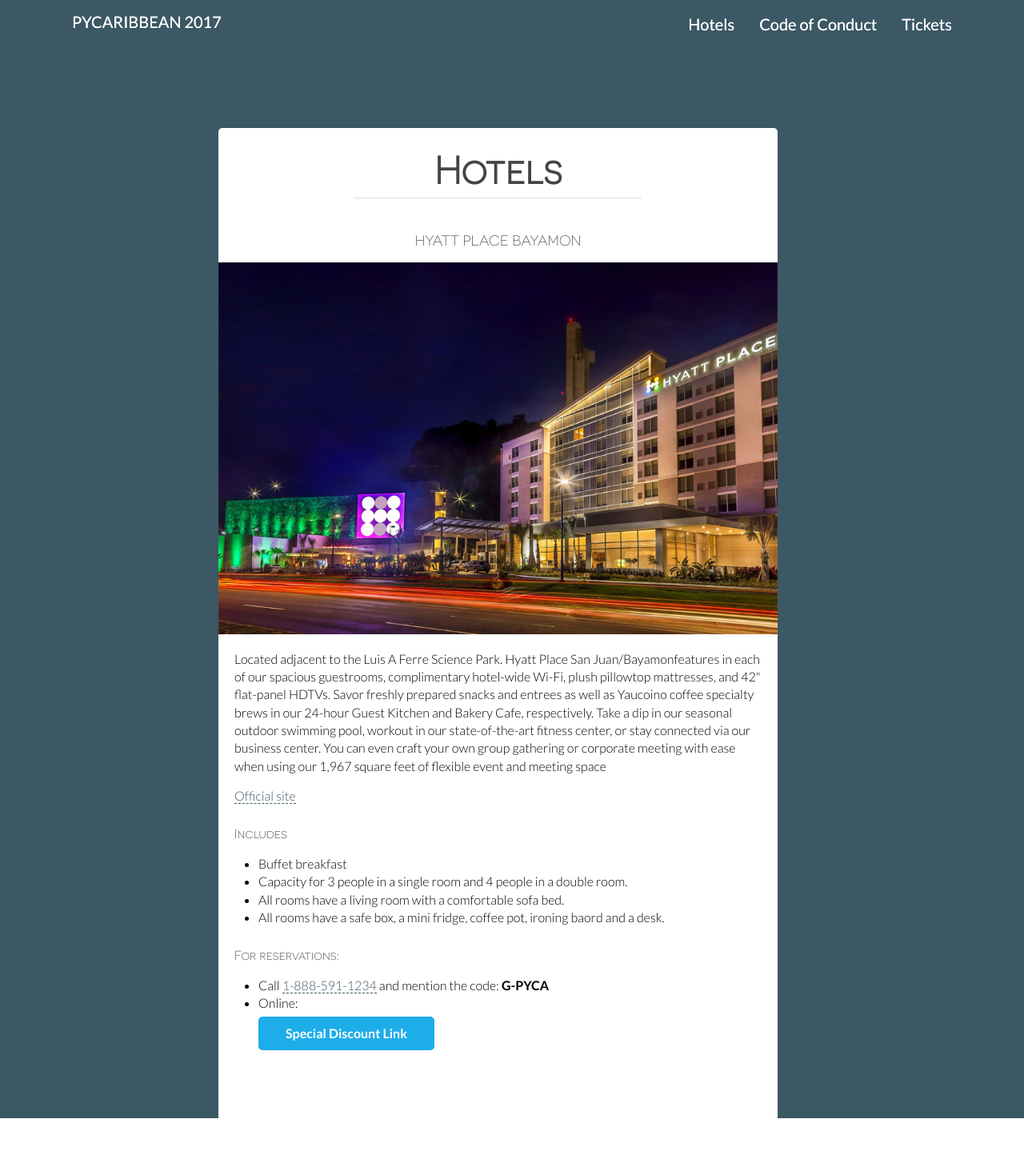
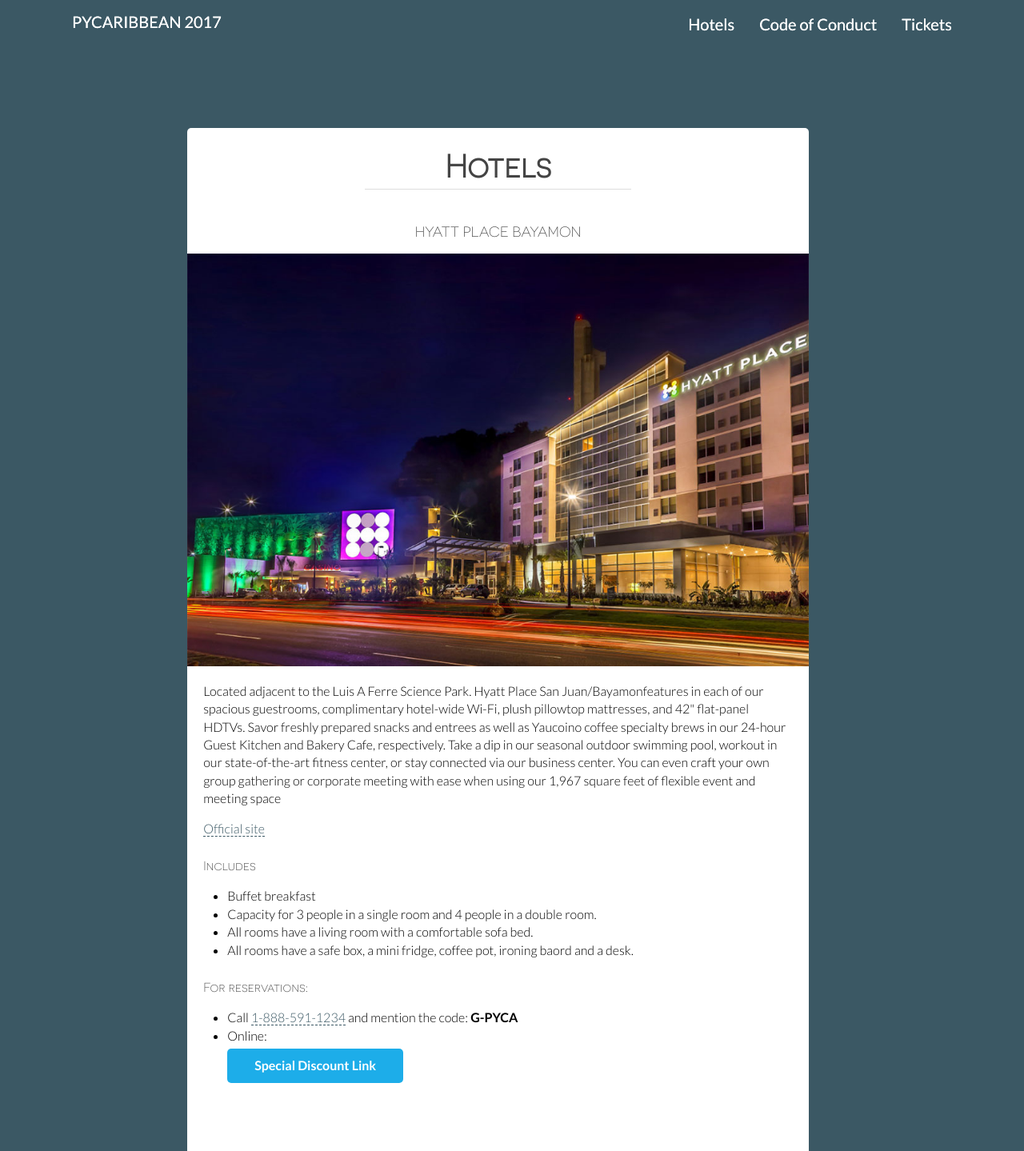
Before and after one commit to pycaribbean/pycaribbean.github.io, a Jekyll site: the page built from hotels.html, in a window 1280 px wide. Shown: the whole page at 80% size. Built offline with Jekyll 4.4.1, drawn with Linux system fonts in a browser that asks for light colours; nearby versions of some CDN libraries; library files that are not in the unit come from our copies; before the commit the page ends 1398 px from its top, so only the background shows below that.

Commit message:
Add bigger styles to inside pages

```diff
--- a/_layouts/page.html
+++ b/_layouts/page.html
@@ -7,7 +7,13 @@
 
     {% include header.html %}
 
-      {{ content }}
+    <div class="uk-container uk-container-center">
+      <div class="uk-grid">
+        <div class="uk-width-medium-4-5 uk-width-large-4-6 page-container">
+          {{ content }}
+        </div>
+      </div>
+    </div>
 
     {% include footer.html %}
 
--- a/css/main.scss
+++ b/css/main.scss
@@ -403,13 +403,20 @@
     border-top-right-radius: 5px;
     border-top-left-radius: 5px;
     text-align: center;
+    @media (max-width: $sm) {
+      margin: 100px 12px 0px;
+    }
     h2 {
-      font-size: 3em;
+      font-size: 2.5em;
       font-weight: bold;
       text-align: center;
       border-bottom: 1px solid #ddd;
       display: inline-block;
       padding: 0px 100px;
+      @media (max-width: $xs) {
+        border-bottom: 0;
+        padding: 0;
+      }
     }
     h3 {
       text-align: center;
--- a/hotels.html
+++ b/hotels.html
@@ -2,9 +2,6 @@
 layout: page
 ---
 
-<div class="uk-container uk-container-center">
-  <div class="uk-grid">
-    <div class="uk-width-small-3-5 page-container">
 <div class="hotels-page">
   <h2>Hotels</h2>
   <h3>HYATT PLACE BAYAMON</h3>
@@ -32,6 +29,3 @@
     </p>
   </div>
 </div>
-    </div>
-  </div>
-</div>
```
Also changed, not shown: code-of-conduct.html (+0 -7 lines). Lines whose indentation alone changed are shown as unchanged.
